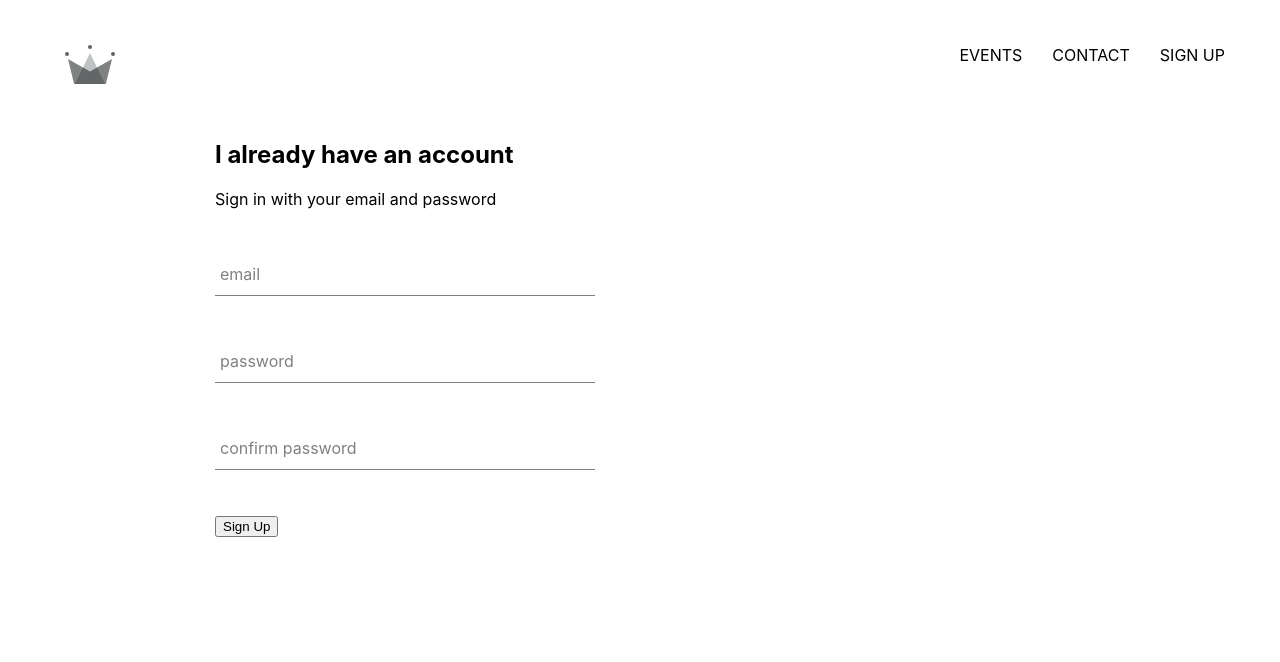
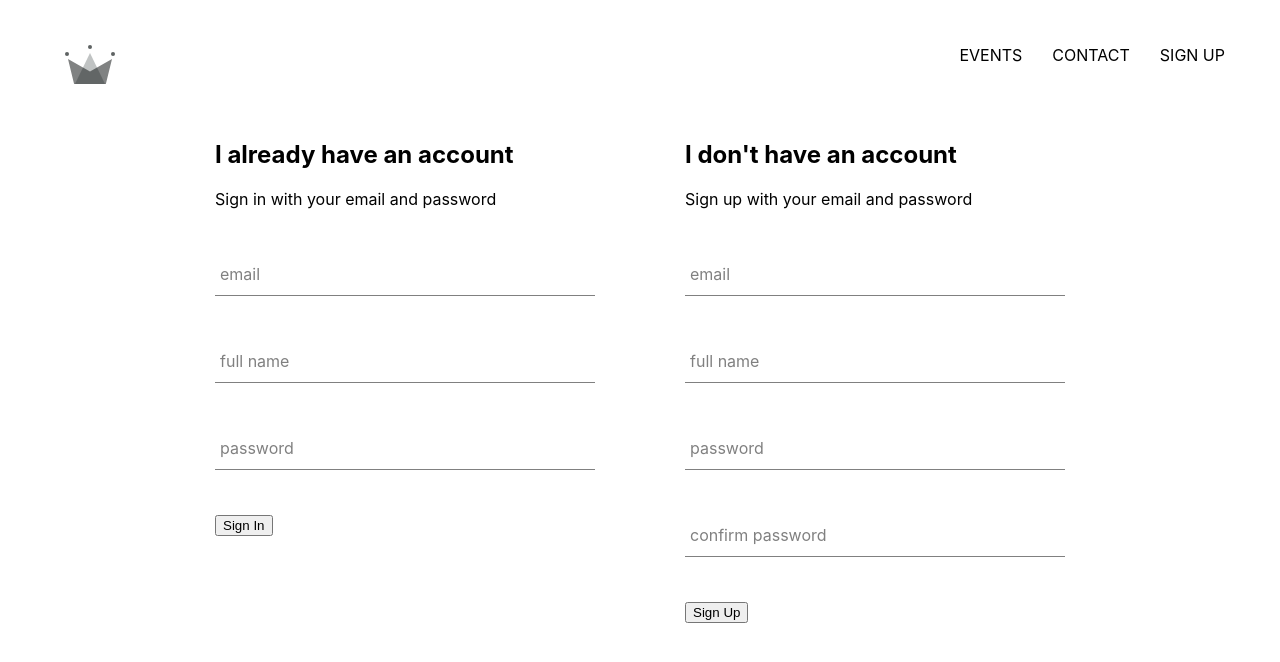
Before and after one commit to bolad/event-manager-frontend, a React (Create React App) app: page /signin in a window 1280 px wide. Shown: the top 662 px of the page. Built offline with nearby package versions, Linux system fonts and the light colour scheme.

Commit message:
Add sign in form to signin and signup page

```diff
--- a/src/components/sign-in/sign-in.component.jsx
+++ b/src/components/sign-in/sign-in.component.jsx
@@ -0,0 +1,86 @@
+import React, {useState} from 'react';
+import axios from 'axios'
+
+import FormInput from '../form-input/form-input.component'
+
+import './sign-in.styles.scss';
+
+const  SignIn = () => {
+
+  const [userCredentials, setUserCredentials] = useState({
+    email: "",
+    full_name: "",
+    password: "",
+    password_confirmation: "",
+  })
+
+    const { email, full_name, password, password_confirmation } = userCredentials;
+
+    const handleChange = (event) => {
+      const { name, value } = event.target
+      setUserCredentials({...userCredentials, [name]: value})
+    }
+
+    const handleSubmit = (event) => {
+      axios.post("http://localhost:3001/api/sessions", {
+        user: {
+          email,
+          full_name,
+          password,
+          password_confirmation
+        }
+      },
+      { withCredentials: true }
+      ).then(response => {
+        console.log("signin response", response)
+      }).catch(error => {
+        console.log("signin error", error)
+      })
+      event.preventDefault();
+      setUserCredentials({
+        email: "",
+        full_name: "",
+        password: "",
+        password_confirmation: ""
+      })
+    }
+
+    return (
+      <div className="sign-in">
+        <h2>I already have an account</h2>
+        <span>Sign in with your email and password</span>
+        <form onSubmit={handleSubmit}>
+          <FormInput
+              name='email'
+              type='email'
+              handleChange={handleChange}
+              value={email}
+              label='email'
+              required
+          />
+          <FormInput
+              name='full name'
+              type='text'
+              handleChange={handleChange}
+              value={full_name}
+              label='full name'
+
+          />
+          <FormInput
+              name='password'
+              type='password'
+              value={password}
+              handleChange={handleChange}
+              label='password'
+              required
+          />
+          <div className="buttons">
+            <button type="submit">Sign In</button>
+          </div>
+        </form>
+      </div>
+    )
+
+}
+
+export default SignIn;
--- a/src/components/sign-in/sign-in.styles.scss
+++ b/src/components/sign-in/sign-in.styles.scss
@@ -0,0 +1,14 @@
+.sign-in {
+  width: 380px;
+  display: flex;
+  flex-direction: column;
+}
+
+.title {
+    margin: 10px 0;
+}
+
+.buttons {
+    display: flex;
+    justify-content: space-between;
+}
--- a/src/components/sign-up/sign-up.component.jsx
+++ b/src/components/sign-up/sign-up.component.jsx
@@ -7,11 +7,11 @@ import './sign-up.styles.scss'
 
 const SignUp = () => {
   const [userCredentials, setUserCredentials] = useState({
-                                                email: "",
-                                                full_name: "",
-                                                password: "",
-                                                password_confirmation: "",
-                                              })
+    email: "",
+    full_name: "",
+    password: "",
+    password_confirmation: "",
+  })
 
   const { email, full_name, password, password_confirmation } = userCredentials;
 
@@ -46,8 +46,8 @@ const SignUp = () => {
 
   return (
     <div className="sign-up">
-        <h2>I already have an account</h2>
-        <span>Sign in with your email and password</span>
+        <h2>I don't have an account</h2>
+        <span>Sign up with your email and password</span>
         <form onSubmit={handleSubmit}>
             <FormInput
                 name='email'
@@ -56,6 +56,14 @@ const SignUp = () => {
                 value={email}
                 label='email'
                 required
+            />
+            <FormInput
+              name='fullname'
+              type='text'
+              handleChange={handleChange}
+              value={full_name}
+              label='full name'
+              required
             />
             <FormInput
                 name='password'
--- a/src/pages/signin-sign-up/sign-in-and-sign-up.component.jsx
+++ b/src/pages/signin-sign-up/sign-in-and-sign-up.component.jsx
@@ -5,6 +5,7 @@ import './sign-in-and-sign-up.styles.scss';
 
 const SignInAndSignUpPage = () => (
     <div className="sign-in-and-sign-up">
+        <SignIn />
         <SignUp />
     </div>
 );
```
